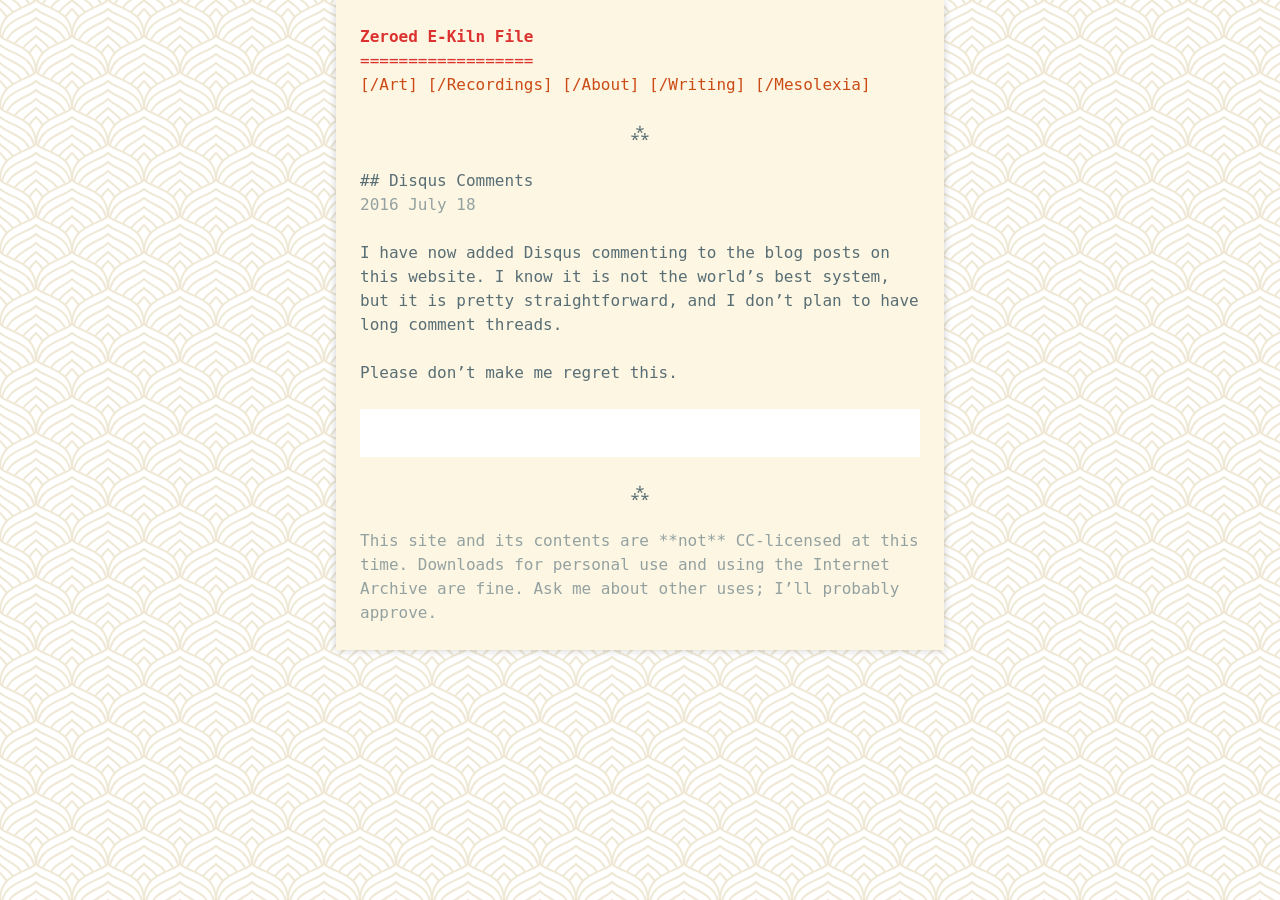
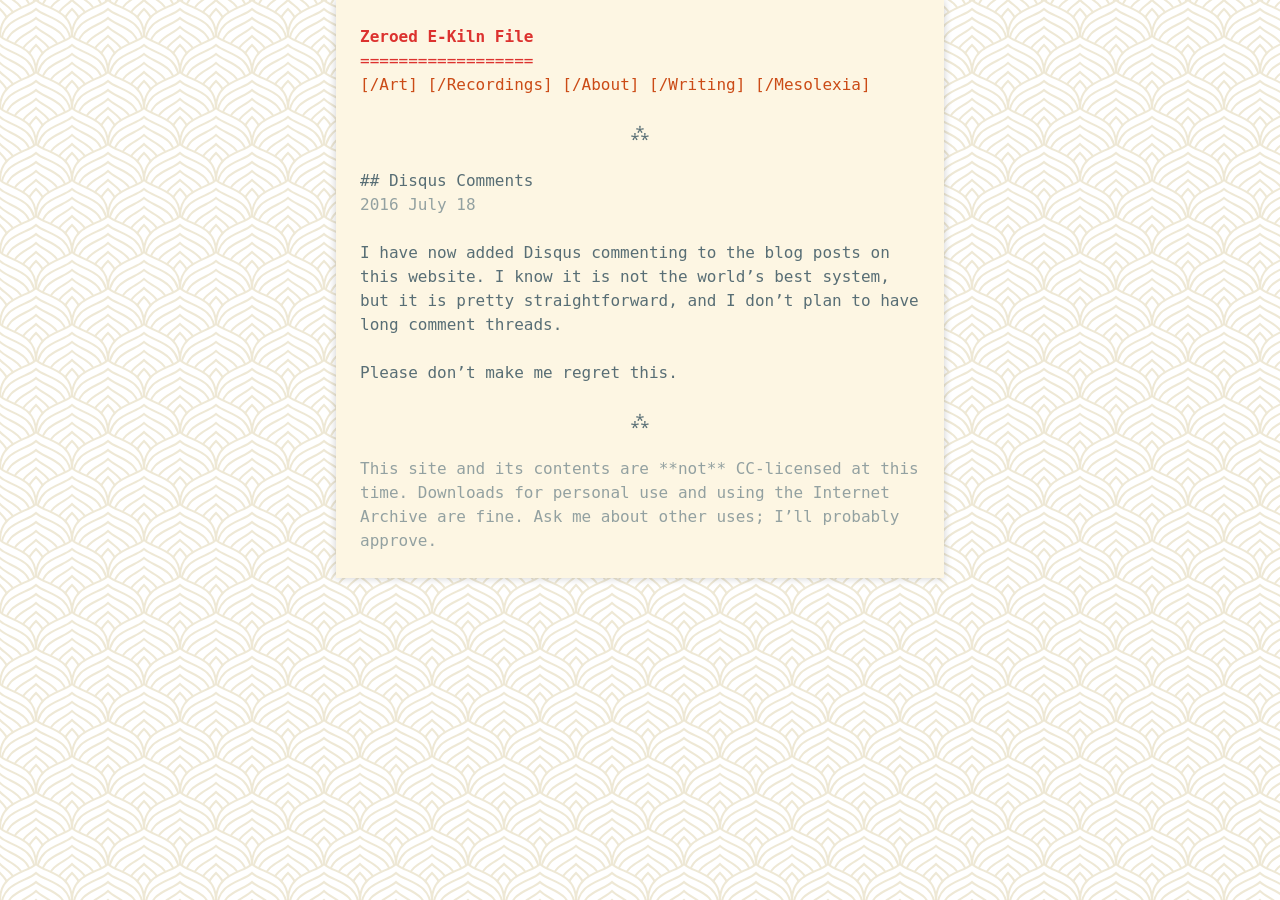
Before and after one commit to ilzolende/ilzolende.github.io, a Jekyll site: the page built from _posts/2016-07-18-disqus.md, in a window 1280 px wide. Built offline with Jekyll 4.4.1, drawn with Linux system fonts in a browser that asks for light colours; comment, search, counter and statistics services are not loaded.

Commit message:
made disqus configurable and optional

```diff
--- a/_config.yml
+++ b/_config.yml
@@ -15,6 +15,7 @@ url: "https://ilzolende.github.io" # the base hostname & protocol for your site
 github_username: ilzolende
 author: Ilzolende Kiefer
 footer: This site and its contents are **not** CC-licensed at this time. Downloads for personal use and using the Internet Archive are fine. Ask me about other uses; I'll probably approve.
+#disqus_url: https://ilzo-github.disqus.com/embed.js
 
 # Build settings
 markdown: kramdown
--- a/_layouts/post.html
+++ b/_layouts/post.html
@@ -11,6 +11,7 @@ layout: default
   <div class="post-content" itemprop="articleBody">
     {{ content }}
   </div>
+  {% if site.disqus_url %}
   <aside class="comments">
     <div id="disqus_thread"></div>
     <script>
@@ -25,7 +26,7 @@ layout: default
         (function() {  // DON'T EDIT BELOW THIS LINE
             var d = document, s = d.createElement('script');
 
-            s.src = 'https://ilzo-github.disqus.com/embed.js';
+            s.src = '{{ site.disqus_url }}';
 
             s.setAttribute('data-timestamp', +new Date());
             (d.head || d.body).appendChild(s);
@@ -33,4 +34,5 @@ layout: default
     </script>
     <noscript>The Disqus comments section requires enabling JS.</noscript>
   </aside>
+  {% endif %}
 </article>
```
